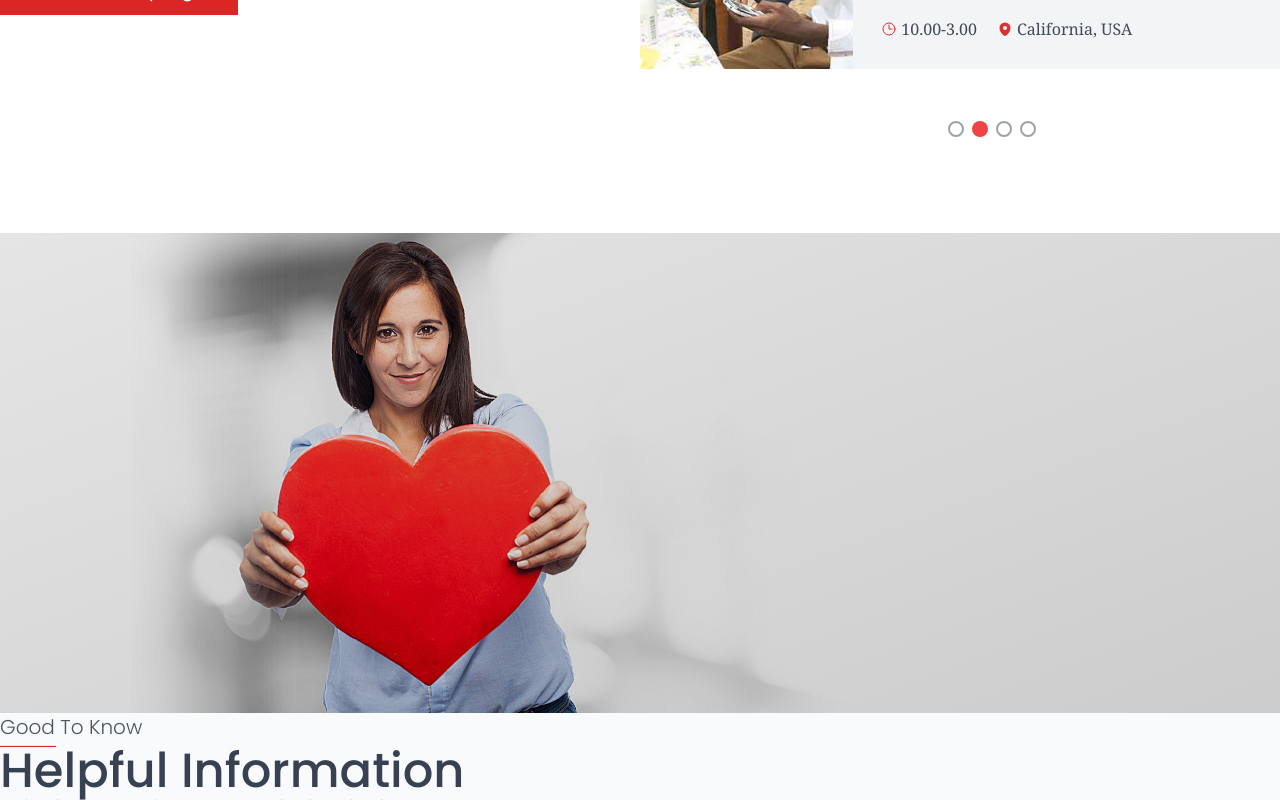
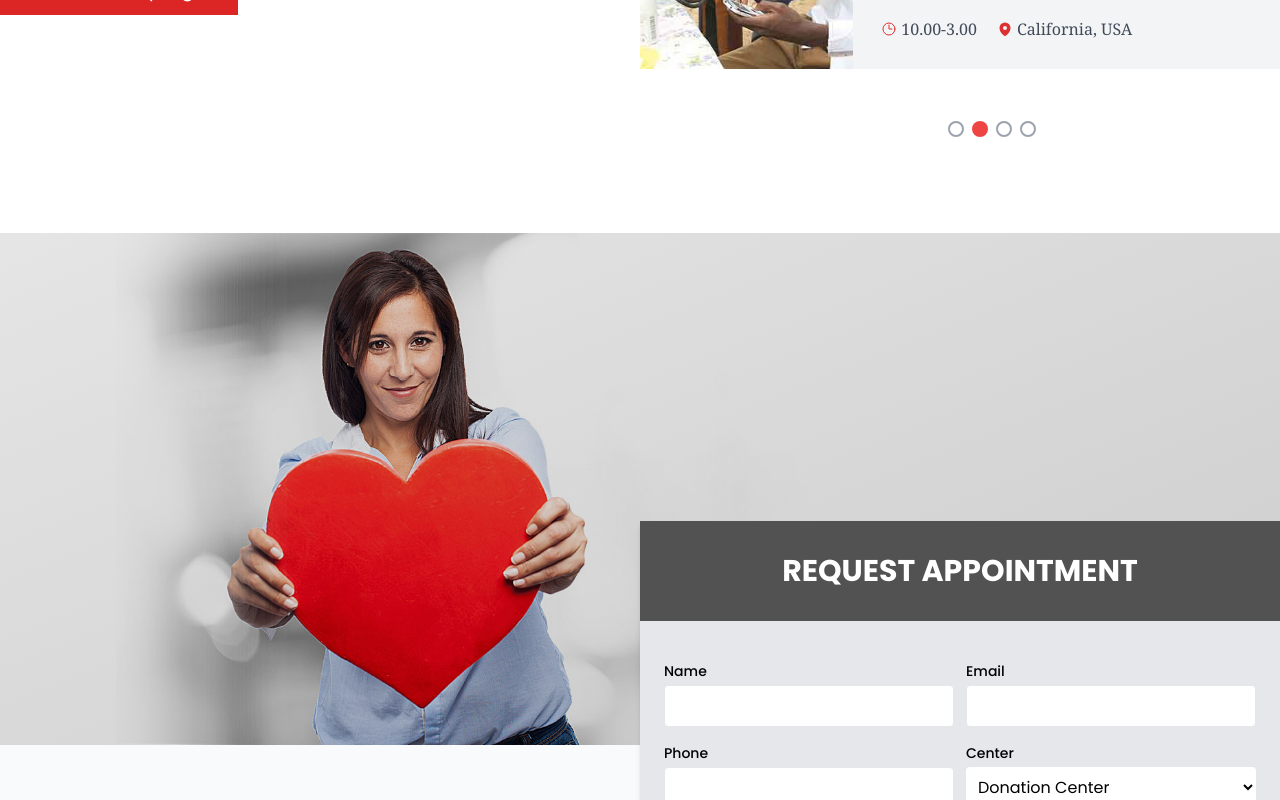
Before and after one commit to miraz66/dream_touch_blood, a React (Vite) app: page / in a window 1280 px wide. Shown: the part 2720-3520 px from the top of the page. Built offline with nearby package versions, Linux system fonts and the light colour scheme.

Commit message:
appointment

```diff
--- /dev/null
+++ b/src/components/AppointmentFrom.jsx
@@ -0,0 +1,109 @@
+export default function AppointmentFrom() {
+  return (
+    <>
+      {" "}
+      <div className="w-full -mt-80 bg-gray-200 rounded shadow-md hover:shadow-xl hover:shadow-gray-400 ease-in-out duration-300">
+        <h2 className="mb-4 py-8 text-3xl text-center font-bold text-white bg-neutral-600 uppercase">
+          REQUEST APPOINTMENT
+        </h2>
+        <form className="p-6">
+          <div className="mb-4 flex gap-3">
+            <div className="w-1/2">
+              <label htmlFor="name" className="block text-sm font-medium mb-1">
+                Name
+              </label>
+              <input
+                type="text"
+                id="name"
+                className="w-full border rounded py-2 px-3"
+              />
+            </div>
+
+            <div className="w-1/2">
+              <label htmlFor="email" className="block text-sm font-medium mb-1">
+                Email
+              </label>
+              <input
+                type="email"
+                id="email"
+                className="w-full border rounded py-2 px-3"
+              />
+            </div>
+          </div>
+
+          <div className="mb-4 flex gap-3">
+            <div className="w-1/2">
+              <label htmlFor="phone" className="block text-sm font-medium mb-1">
+                Phone
+              </label>
+              <input
+                type="text"
+                id="phone"
+                className="w-full border rounded py-2 px-3"
+              />
+            </div>
+
+            <div className="w-1/2">
+              <label
+                htmlFor="center"
+                className="block text-sm font-medium mb-1"
+              >
+                Center
+              </label>
+              <select
+                className="w-full h-10 pl-2 bg-white  rounded"
+                name="your_center"
+                id="center"
+              >
+                <option>Donation Center</option>
+                <option>Los Angles</option>
+                <option>California</option>
+              </select>
+            </div>
+          </div>
+
+          <div className="mb-4 flex gap-3">
+            <div className="w-1/2">
+              <label htmlFor="date" className="block text-sm font-medium mb-1">
+                Date
+              </label>
+              <input
+                type="text"
+                id="date"
+                className="w-full border rounded py-2 px-3"
+              />
+            </div>
+
+            <div className="w-1/2">
+              <label htmlFor="time" className="block text-sm font-medium mb-1">
+                Time
+              </label>
+              <input
+                type="text"
+                id="time"
+                className="w-full border rounded py-2 px-3"
+              />
+            </div>
+          </div>
+
+          <div className="">
+            <textarea
+              className="w-full border pl-3 pt-2"
+              name="Message"
+              placeholder="Your Messages..."
+              cols="30"
+              rows="4"
+            ></textarea>
+          </div>
+
+          <button
+            className="py-3 px-14 mt-5 mb-3 bg-red-600 text-xl mx-auto block text-white hover:bg-gray-700 ease-in-out duration-300"
+            type="submit"
+          >
+            Register
+          </button>
+        </form>
+      </div>
+    </>
+  );
+}
--- a/src/components/Campaigns.jsx
+++ b/src/components/Campaigns.jsx
@@ -6,7 +6,7 @@ function Campaigns() {
   return (
     <>
       <div className="max-w-7xl mx-auto py-24 flex">
-        <div className="w-1/2">
+        <div className="w-1/2 pr-10">
           <h2 className="text-4xl text-gray-700 font-semibold uppercase">
             OUR CAMPAIGNS
           </h2>
--- a/src/components/DetailsCompany.jsx
+++ b/src/components/DetailsCompany.jsx
@@ -29,7 +29,7 @@ function DetailsCompany() {
                 xmlns="http://www.w3.org/2000/svg"
                 viewBox="0 0 24 24"
                 fill="currentColor"
-                className="w-28 h-28 p-5 border-8 rounded-full cursor-pointer hover:border-red-600 hover:text-white ease-in-out duration-300 bg-gray-600 text-red-600 opacity-70"
+                className="w-28 h-28 p-5 border-8 rounded-full cursor-pointer hover:border-red-600 hover:text-white hover:bg-black ease-in-out duration-500 bg-gray-700 text-red-600 opacity-70"
               >
                 <path
                   fillRule="evenodd"
--- a/src/components/Information.jsx
+++ b/src/components/Information.jsx
@@ -1,20 +1,22 @@
+import AppointmentFrom from "./AppointmentFrom";
+
 function Information() {
   return (
     <>
       <div className="bg-gray-50">
-        <div className="bg-no-repeat bg-center bg-cover bg-[linear-gradient(to_right_bottom,rgba(0,0,0,0.1),rgba(0,0,0,0.2)),url('assets/appointment_female_bg.jpg')] h-[30rem]"></div>
+        <div className="h-[32rem] bg-no-repeat bg-center bg-cover bg-[linear-gradient(to_right_bottom,rgba(0,0,0,0.1),rgba(0,0,0,0.2)),url('assets/appointment_female_bg.jpg')]"></div>
         <div className="max-w-7xl mx-auto">
-          <div className="">
-            <div className="">
+          <div className="flex pt-24 pb-20">
+            <div className="w-1/2">
               <h4 className="text-xl pb-1 text-gray-600 font-light">
                 Good To Know
               </h4>
               <hr className="bg-red-600 h-0.5 w-14" />
-              <h2 className="text-5xl font-medium text-gray-700">
+              <h2 className="pt-3 pb-10 text-5xl font-medium text-gray-700">
                 Helpful Information
               </h2>
 
-              <ul>
+              <ul className="pl-10 text-gray-700 list-disc marker:text-red-600">
                 <li>
                   Maintain a healthy iron level by eating iron rich foods.
                 </li>
@@ -28,9 +30,12 @@ function Information() {
                 </li>
               </ul>
             </div>
-            <div className=""></div>
+            {/* APPOINTMENT form */}
+            <div className="w-1/2">
+              <AppointmentFrom />
+            </div>
           </div>
-          <div className=""></div>
+          <div className="">hello</div>
         </div>
       </div>
     </>
```
